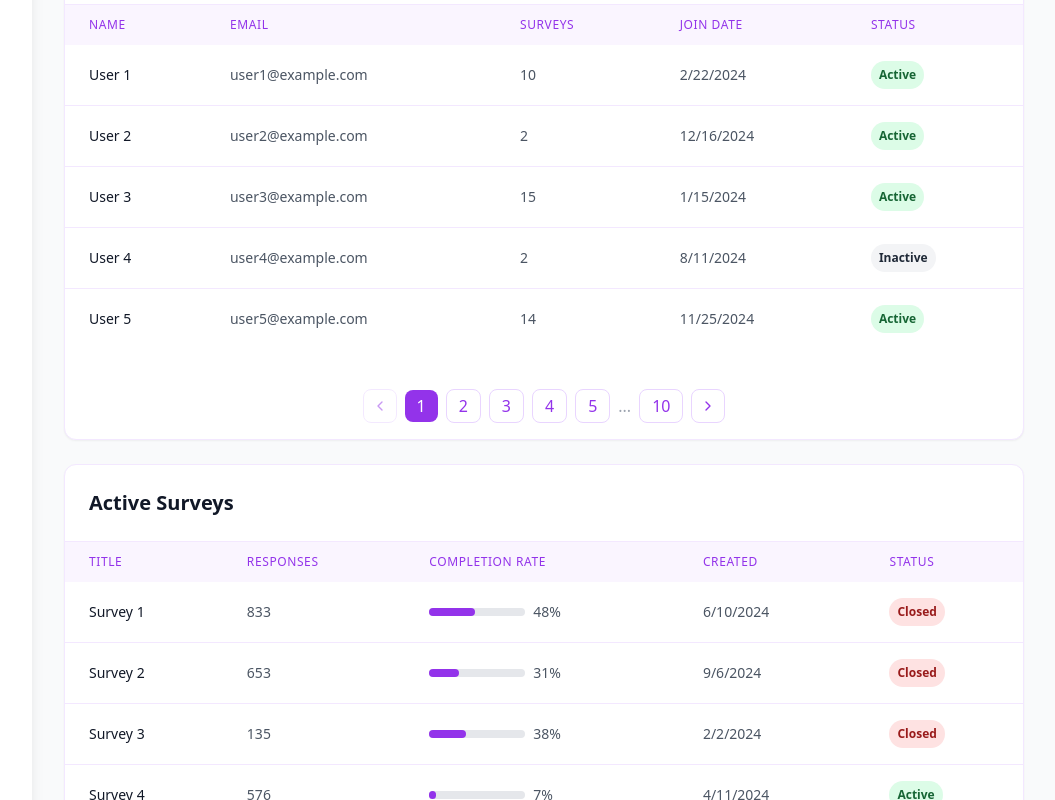
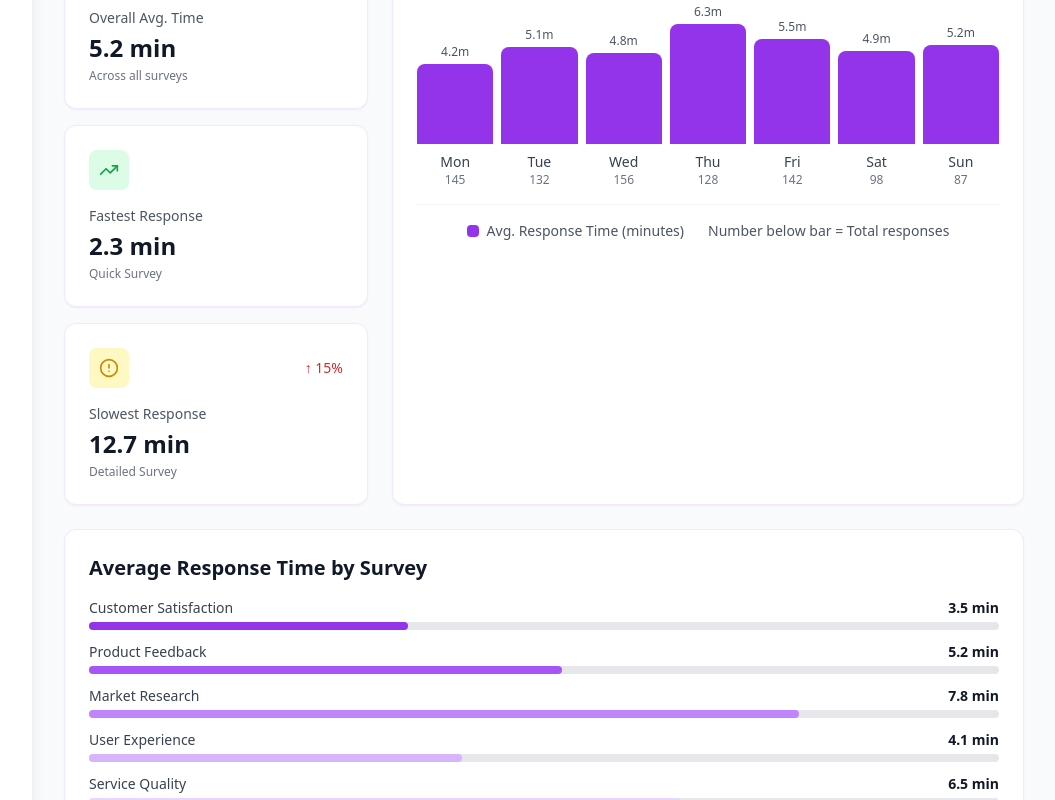
Before and after one commit to ridazainab4/my-survay, a React (Vite) app: page / in a window 1280 px wide. Shown: the part 400-1200 px from the top of the page, without its empty margins (224-1279 px from the left). Built offline with nearby package versions, Linux system fonts and the light colour scheme; the HTML template or start-up script is replaced by a standard one.

Commit message:
new change

```diff
--- a/src/pages/Home.jsx
+++ b/src/pages/Home.jsx
@@ -1,10 +1,61 @@
+// src/pages/Home.jsx
 import React, { useState } from 'react';
-import { FileText, Users, Activity, Calendar } from 'lucide-react';
+import { FileText, Users, Activity, Calendar, Clock, TrendingUp, AlertCircle } from 'lucide-react';
 import StatsCard from '../components/Common/StatsCard';
 import Pagination from '../components/Common/Pagination';
 import UsersTable from '../components/Tables/UsersTable';
 import SurveysTable from '../components/Tables/SurveysTable';
 import { mockUsers, mockSurveys } from '../data/mockData';
+
+// Mock data for response times
+const responseTimeData = [
+  { day: 'Mon', avgTime: 4.2, responses: 145 },
+  { day: 'Tue', avgTime: 5.1, responses: 132 },
+  { day: 'Wed', avgTime: 4.8, responses: 156 },
+  { day: 'Thu', avgTime: 6.3, responses: 128 },
+  { day: 'Fri', avgTime: 5.5, responses: 142 },
+  { day: 'Sat', avgTime: 4.9, responses: 98 },
+  { day: 'Sun', avgTime: 5.2, responses: 87 }
+];
+
+const surveyResponseTimes = [
+  { survey: 'Customer Satisfaction', avgTime: 3.5, color: '#9333ea' },
+  { survey: 'Product Feedback', avgTime: 5.2, color: '#a855f7' },
+  { survey: 'Market Research', avgTime: 7.8, color: '#c084fc' },
+  { survey: 'User Experience', avgTime: 4.1, color: '#d8b4fe' },
+  { survey: 'Service Quality', avgTime: 6.5, color: '#e9d5ff' }
+];
+
+// Response Time Card Component
+const ResponseTimeCard = ({ title, time, subtitle, icon: Icon, trend, status }) => {
+  const getStatusColor = () => {
+    switch(status) {
+      case 'excellent': return 'text-green-600 bg-green-100';
+      case 'good': return 'text-blue-600 bg-blue-100';
+      case 'warning': return 'text-yellow-600 bg-yellow-100';
+      case 'alert': return 'text-red-600 bg-red-100';
+      default: return 'text-gray-600 bg-gray-100';
+    }
+  };
+
+  return (
+    <div className="bg-white rounded-xl shadow-sm border border-purple-100 p-6 hover:shadow-md transition-shadow">
+      <div className="flex items-center justify-between mb-4">
+        <div className={`h-10 w-10 rounded-lg flex items-center justify-center ${getStatusColor()}`}>
+          <Icon className="h-5 w-5" />
+        </div>
+        {trend && (
+          <span className={`text-sm font-medium flex items-center ${trend > 0 ? 'text-red-600' : 'text-green-600'}`}>
+            {trend > 0 ? '↑' : '↓'} {Math.abs(trend)}%
+          </span>
+        )}
+      </div>
+      <p className="text-sm font-medium text-gray-600">{title}</p>
+      <p className="text-2xl font-bold text-gray-900 mt-1">{time}</p>
+      {subtitle && <p className="text-xs text-gray-500 mt-1">{subtitle}</p>}
+    </div>
+  );
+};
 
 const HomePage = () => {
   const [userPage, setUserPage] = useState(1);
@@ -23,10 +74,15 @@ const HomePage = () => {
     (surveyPage - 1) * itemsPerPage,
     surveyPage * itemsPerPage
   );
+
+  // Calculate max value for chart scaling
+  const maxTime = Math.max(...responseTimeData.map(d => d.avgTime));
+
   return (
     <div className="space-y-6">
       <h1 className="text-3xl font-bold text-gray-900">Dashboard Overview</h1>
 
+      {/* Stats Grid */}
       <div className="grid grid-cols-1 md:grid-cols-2 lg:grid-cols-4 gap-6">
         <StatsCard
           title="Total Surveys"
@@ -54,6 +110,105 @@ const HomePage = () => {
         />
       </div>
 
+      {/* Average Response Time Section */}
+      <div className="grid grid-cols-1 lg:grid-cols-3 gap-6">
+        {/* Response Time Metrics */}
+        <div className="lg:col-span-1 space-y-4">
+          <ResponseTimeCard
+            title="Overall Avg. Time"
+            time="5.2 min"
+            subtitle="Across all surveys"
+            icon={Clock}
+            trend={-8}
+            status="good"
+          />
+          <ResponseTimeCard
+            title="Fastest Response"
+            time="2.3 min"
+            subtitle="Quick Survey"
+            icon={TrendingUp}
+            status="excellent"
+          />
+          <ResponseTimeCard
+            title="Slowest Response"
+            time="12.7 min"
+            subtitle="Detailed Survey"
+            icon={AlertCircle}
+            trend={15}
+            status="warning"
+          />
+        </div>
+
+        {/* Weekly Response Time Chart */}
+        <div className="lg:col-span-2 bg-white rounded-xl shadow-sm border border-purple-100 p-6">
+          <h2 className="text-xl font-semibold text-gray-900 mb-4">Weekly Response Time Trends</h2>
+          <div className="space-y-4">
+            {/* Chart */}
+            <div className="h-48 flex items-end justify-between space-x-2">
+              {responseTimeData.map((data, index) => (
+                <div key={index} className="flex-1 flex flex-col items-center">
+                  <div className="w-full flex flex-col items-center mb-2">
+                    <span className="text-xs font-medium text-gray-600 mb-1">{data.avgTime}m</span>
+                    <div className="w-full bg-purple-100 rounded-t-lg relative">
+                      <div
+                        className="bg-purple-600 rounded-t-lg transition-all duration-500 hover:bg-purple-700"
+                        style={{ height: `${(data.avgTime / maxTime) * 120}px` }}
+                      />
+                    </div>
+                  </div>
+                  <span className="text-sm font-medium text-gray-700">{data.day}</span>
+                  <span className="text-xs text-gray-500">{data.responses}</span>
+                </div>
+              ))}
+            </div>
+
+            {/* Legend */}
+            <div className="flex items-center justify-center space-x-6 pt-4 border-t border-gray-100">
+              <div className="flex items-center space-x-2">
+                <div className="w-3 h-3 bg-purple-600 rounded"></div>
+                <span className="text-sm text-gray-600">Avg. Response Time (minutes)</span>
+              </div>
+              <div className="flex items-center space-x-2">
+                <span className="text-sm text-gray-600">Number below bar = Total responses</span>
+              </div>
+            </div>
+          </div>
+        </div>
+      </div>
+
+      {/* Response Time by Survey Type */}
+      <div className="bg-white rounded-xl shadow-sm border border-purple-100 p-6">
+        <h2 className="text-xl font-semibold text-gray-900 mb-4">Average Response Time by Survey</h2>
+        <div className="space-y-3">
+          {surveyResponseTimes.map((survey, index) => (
+            <div key={index} className="flex items-center space-x-4">
+              <div className="flex-1">
+                <div className="flex items-center justify-between mb-1">
+                  <span className="text-sm font-medium text-gray-700">{survey.survey}</span>
+                  <span className="text-sm font-bold text-gray-900">{survey.avgTime} min</span>
+                </div>
+                <div className="w-full bg-gray-200 rounded-full h-2">
+                  <div
+                    className="h-2 rounded-full transition-all duration-500"
+                    style={{
+                      width: `${(survey.avgTime / 10) * 100}%`,
+                      backgroundColor: survey.color
+                    }}
+                  />
+                </div>
+              </div>
+            </div>
+          ))}
+        </div>
+        <div className="mt-4 pt-4 border-t border-gray-100">
+          <div className="flex items-center justify-between text-sm">
+            <span className="text-gray-600">Target response time: &lt; 5 minutes</span>
+            <span className="font-medium text-purple-600">2 surveys above target</span>
+          </div>
+        </div>
+      </div>
+
+      {/* Recent Users Table */}
       <div className="bg-white rounded-xl shadow-sm border border-purple-100">
         <div className="p-6 border-b border-purple-100">
           <h2 className="text-xl font-semibold text-gray-900">Recent Users</h2>
@@ -68,6 +223,7 @@ const HomePage = () => {
         </div>
       </div>
 
+      {/* Active Surveys Table */}
       <div className="bg-white rounded-xl shadow-sm border border-purple-100">
         <div className="p-6 border-b border-purple-100">
           <h2 className="text-xl font-semibold text-gray-900">Active Surveys</h2>
```
Lines whose indentation alone changed are shown as unchanged.
